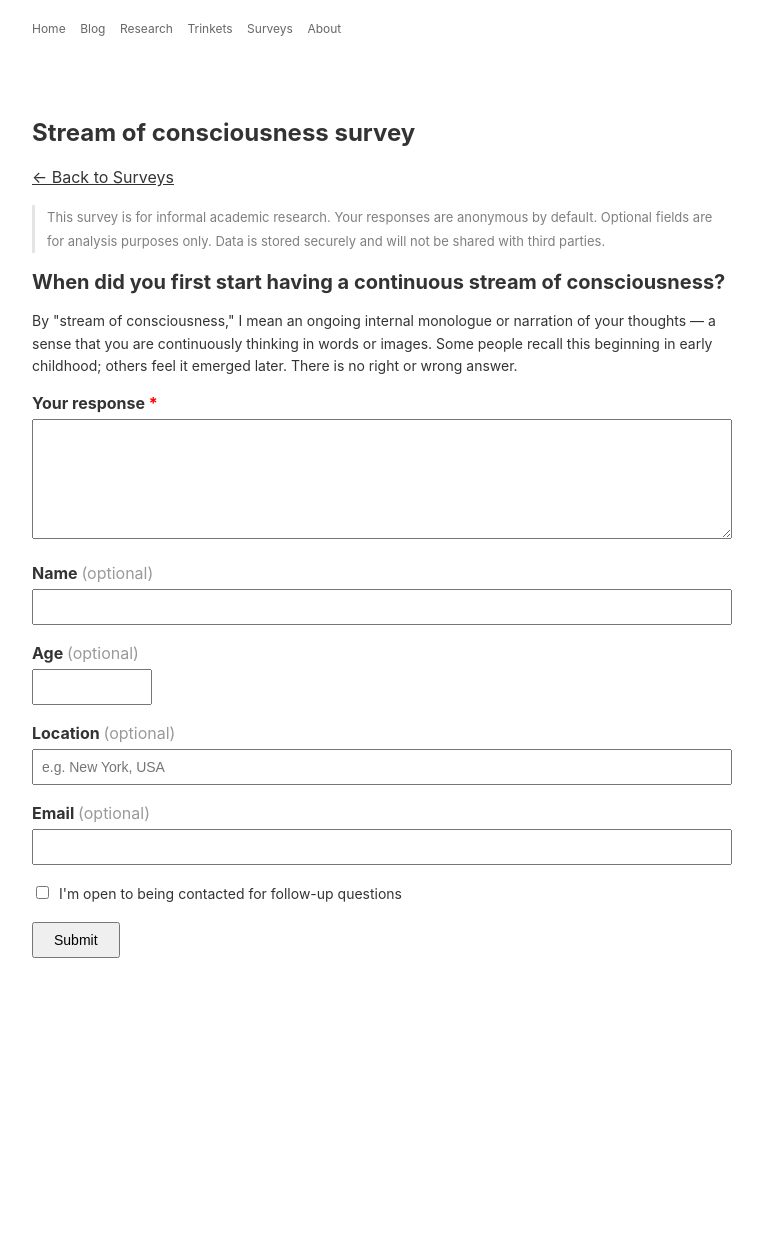
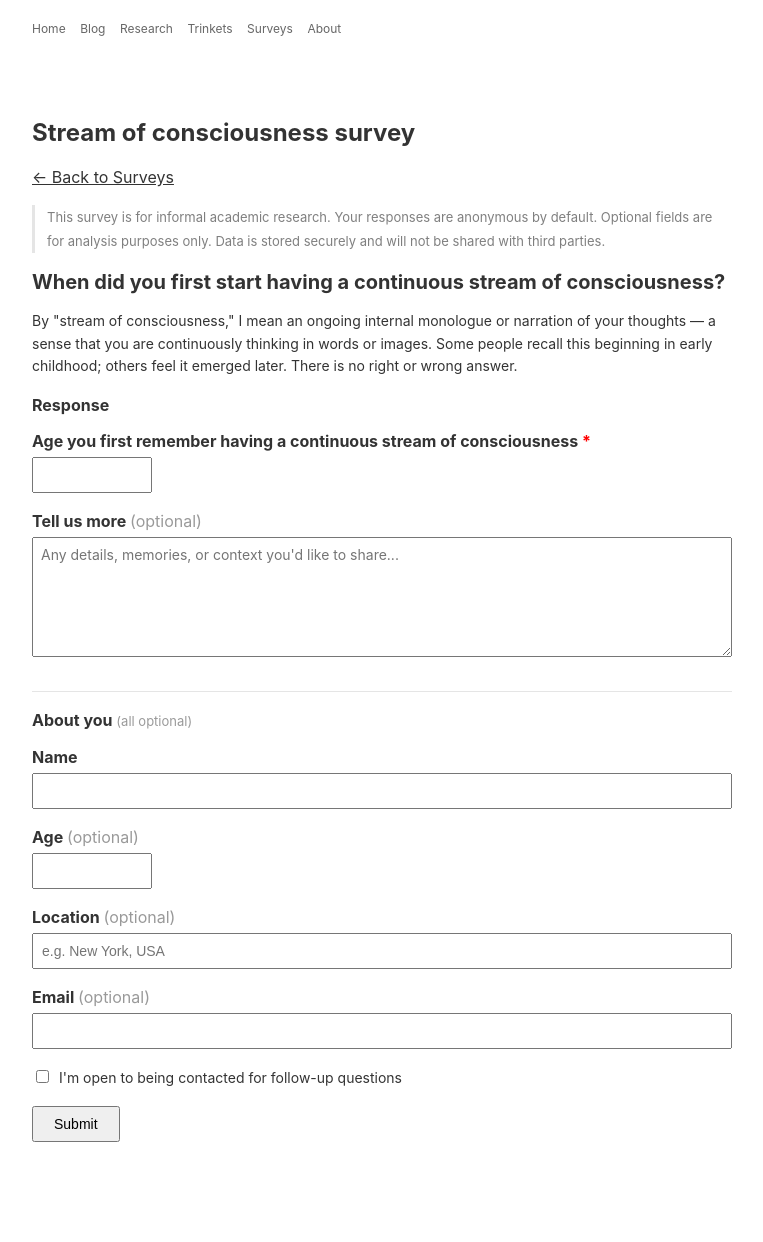
Before and after one commit to danielchen0/danielchen0.github.io, a Jekyll site: the page built from surveys/stream-of-consciousness.html, in a window 1280 px wide. Shown: the whole page, without its empty margins (258-1021 px from the left). Built offline with Jekyll 4.4.1, drawn with Linux system fonts in a browser that asks for light colours; before the commit the page ends 1058 px from its top, so only the background shows below that.

Commit message:
Add numeric age field and section headers to survey form
Split form into Response and About You sections. Age started
is now a required number input; open-ended response is optional.

```diff
--- a/surveys/stream-of-consciousness.html
+++ b/surveys/stream-of-consciousness.html
@@ -17,13 +17,22 @@ page_id: surveys
 </p>
 
 <form id="survey-form">
+    <h3 style="font-size: 16px; margin-bottom: 12px;">Response</h3>
+
     <div style="margin-bottom: 16px;">
-        <label for="response" style="font-weight: bold; display: block; margin-bottom: 4px;">Your response <span style="color: red;">*</span></label>
-        <textarea id="response" rows="6" required style="width: 100%; font-family: -apple-system, Helvetica, arial, sans-serif; font-size: 14px; padding: 8px; box-sizing: border-box;"></textarea>
+        <label for="age-started" style="font-weight: bold; display: block; margin-bottom: 4px;">Age you first remember having a continuous stream of consciousness <span style="color: red;">*</span></label>
+        <input type="number" id="age-started" min="0" max="150" required style="width: 120px; font-size: 14px; padding: 8px; box-sizing: border-box;">
     </div>
 
     <div style="margin-bottom: 16px;">
-        <label for="name" style="font-weight: bold; display: block; margin-bottom: 4px;">Name <span style="font-weight: normal; color: rgba(0,0,0,0.4);">(optional)</span></label>
+        <label for="response" style="font-weight: bold; display: block; margin-bottom: 4px;">Tell us more <span style="font-weight: normal; color: rgba(0,0,0,0.4);">(optional)</span></label>
+        <textarea id="response" rows="6" style="width: 100%; font-family: -apple-system, Helvetica, arial, sans-serif; font-size: 14px; padding: 8px; box-sizing: border-box;" placeholder="Any details, memories, or context you'd like to share..."></textarea>
+    </div>
+
+    <h3 style="font-size: 16px; margin-top: 28px; margin-bottom: 12px; padding-top: 16px; border-top: 1px solid rgba(0,0,0,0.1);">About you <span style="font-weight: normal; font-size: 13px; color: rgba(0,0,0,0.4);">(all optional)</span></h3>
+
+    <div style="margin-bottom: 16px;">
+        <label for="name" style="font-weight: bold; display: block; margin-bottom: 4px;">Name</label>
         <input type="text" id="name" style="width: 100%; font-size: 14px; padding: 8px; box-sizing: border-box;">
     </div>
 
@@ -61,12 +70,14 @@ page_id: surveys
     document.getElementById('survey-form').addEventListener('submit', function (e) {
         e.preventDefault();
 
-        var responseText = document.getElementById('response').value.trim();
-        if (!responseText) {
-            document.getElementById('status').textContent = 'Please enter a response.';
+        var ageStarted = document.getElementById('age-started').value;
+        if (!ageStarted) {
+            document.getElementById('status').textContent = 'Please enter an age.';
             return;
         }
+        ageStarted = parseInt(ageStarted, 10);
 
+        var responseText = document.getElementById('response').value.trim() || null;
         var nameVal = document.getElementById('name').value.trim() || null;
         var ageVal = document.getElementById('age').value ? parseInt(document.getElementById('age').value, 10) : null;
         var locationVal = document.getElementById('location').value.trim() || null;
```
Also changed, not shown: other parts of surveys/stream-of-consciousness.html (+1 -0 lines).
